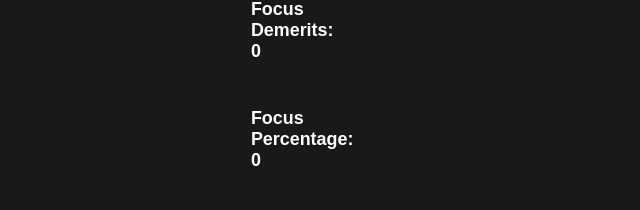
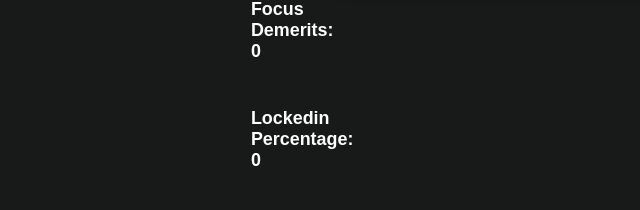
Before and after one commit to hannimeee/lockedin, a plain HTML site: page FaceRec/Log_Timer.html in a window 1280 px wide. Shown: the part 558-768 px from the top of the page, 0-640 px from the left. Drawn offline with Linux system fonts and the light colour scheme; no server answers.

Commit message:
update for final

```diff
--- a/FaceRec/Log_Timer.html
+++ b/FaceRec/Log_Timer.html
@@ -31,7 +31,7 @@
   <div class="counter-container">
     <p class="focusText">Focus Points: <span id="face-detected-count">0</span></p>
     <p class="focusText">Focus Demerits: <span id="face-not-detected-count">0</span></p>
-    <p class="focusText">Focus Percentage: <span id="locked-in-percentage">0</span></p>
+    <p class="focusText">Lockedin Percentage: <span id="locked-in-percentage">0</span></p>
   </div>
 
   <div class="timerContainer">
```
Also changed, not shown: frontEnd/homePage.html (line endings or trailing spaces).
